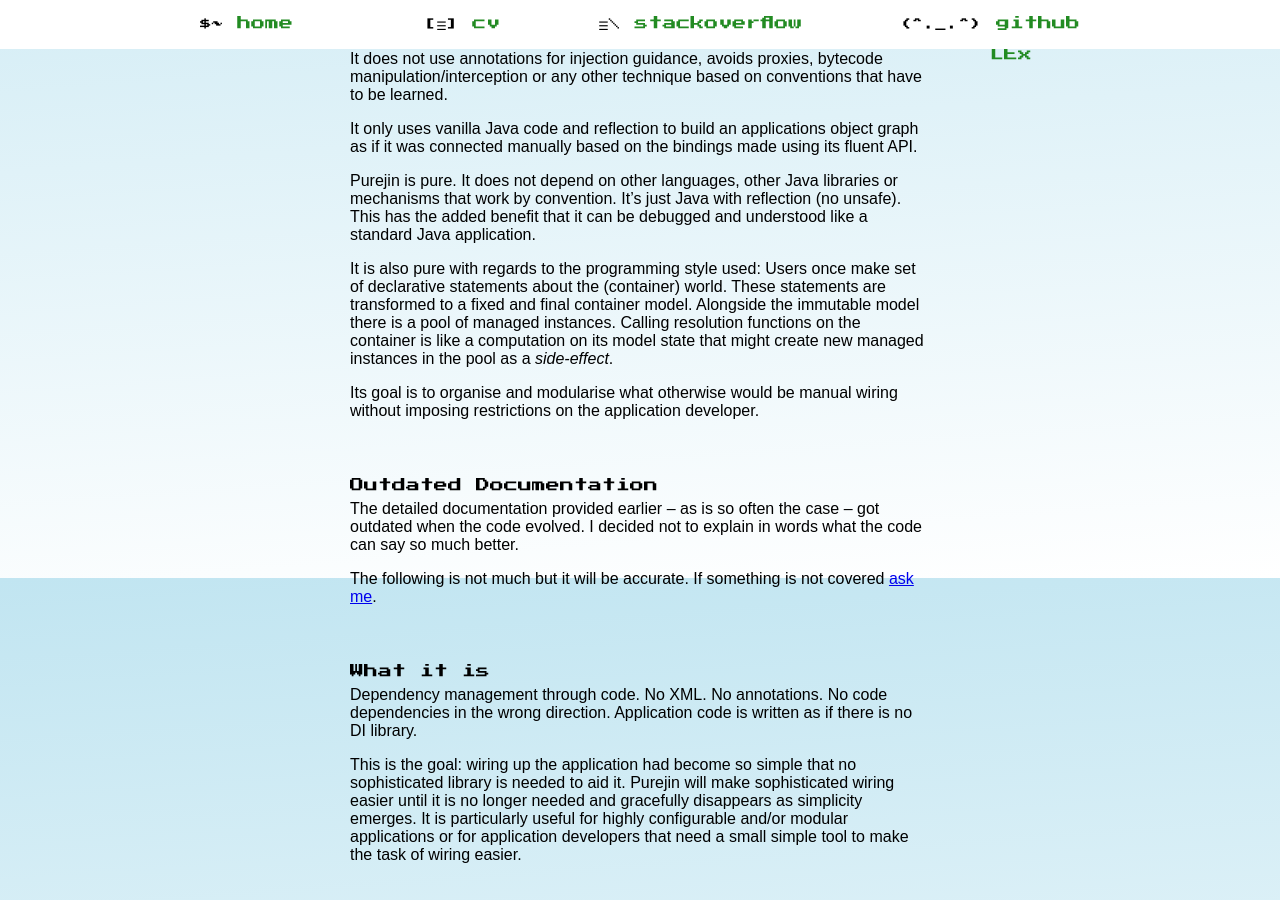
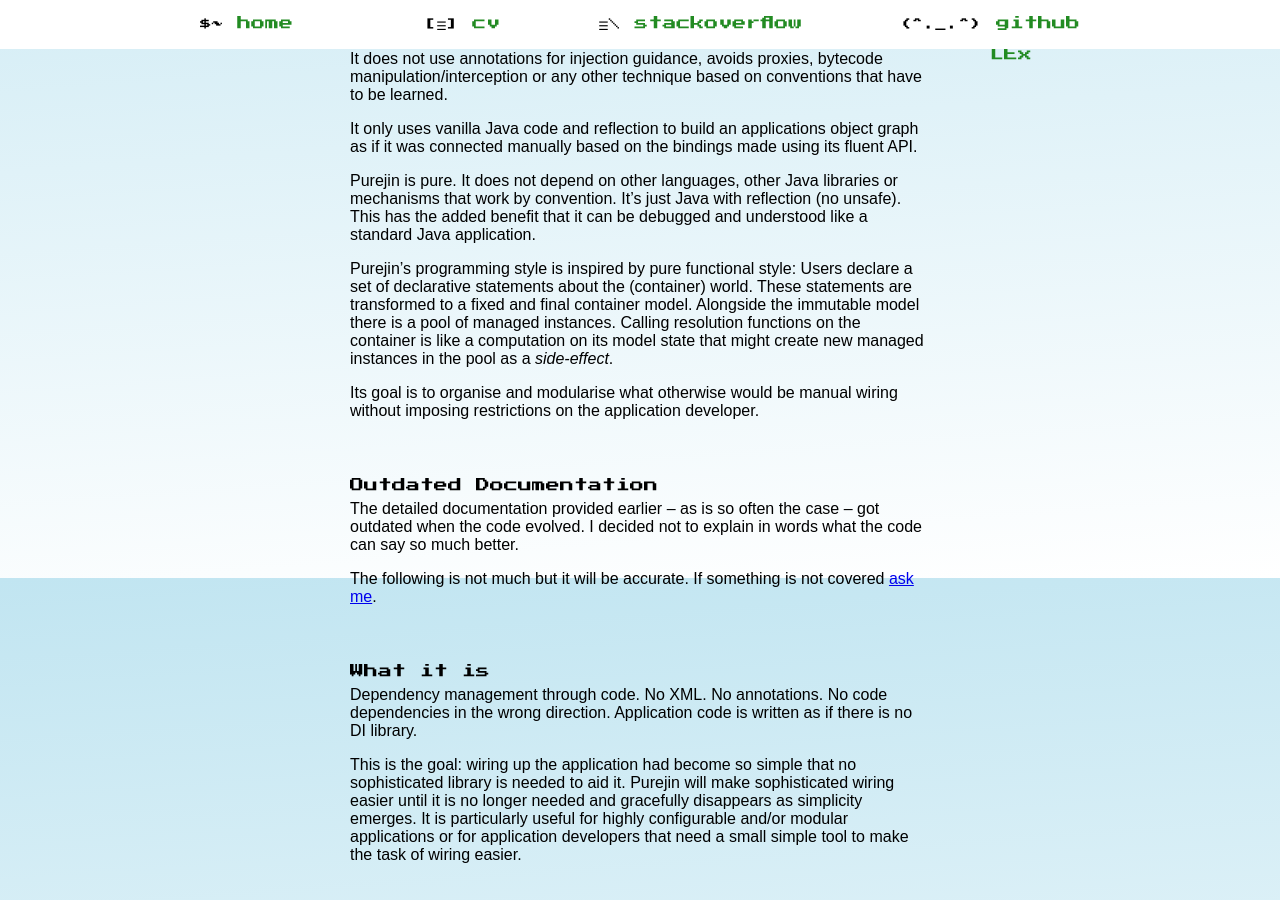
Before and after one commit to jbee/jbee.github.io, a Jekyll site: the page built from purejin/index.md, in a window 1280 px wide and 900 px high, scrolled down 322 px. Built offline with Jekyll 4.4.1, drawn with Linux system fonts in a browser that asks for light colours.

Commit message:
Update index.md

```diff
--- a/purejin/index.md
+++ b/purejin/index.md
@@ -28,8 +28,8 @@ It does not depend on other languages, other Java libraries or mechanisms that w
 It's just Java with reflection (no unsafe).
 This has the added benefit that it can be debugged and understood like a standard Java application.
 
-It is also pure with regards to the programming style used:
-Users once make set of declarative statements about the (container) world.
+Purejin's programming style is inspired by pure functional style:
+Users declare a set of declarative statements about the (container) world.
 These statements are transformed to a fixed and final container model.
 Alongside the immutable model there is a pool of managed instances.
 Calling resolution functions on the container is like a computation on its model state that might create new managed instances in the pool as a _side-effect_.
```
